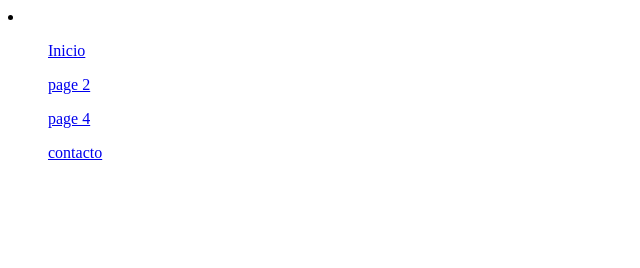
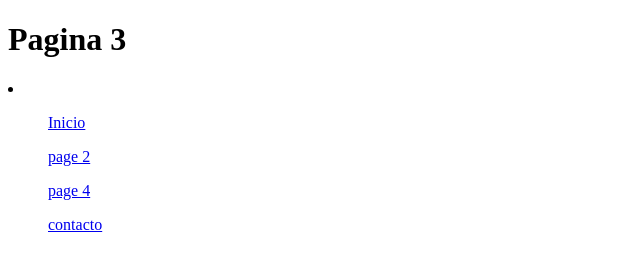
Before and after one commit to gonzi9000/ProyectoTalentoTech, a plain HTML site: page pages/page3.html in a window 1280 px wide. Shown: the whole page, without its empty margins (0-640 px from the left). Drawn offline with Linux system fonts and the light colour scheme.

Commit message:
prueba de sincronizacion del github con netify

```diff
--- a/pages/page3.html
+++ b/pages/page3.html
@@ -6,6 +6,7 @@
     <title>Document</title>
     <link rel="shortcut icon" href="../image/icono.avif" type="image/x-icon">
 </head>
+<h1>Pagina 3</h1>
 <header>
     <nav>
         <li>
```
